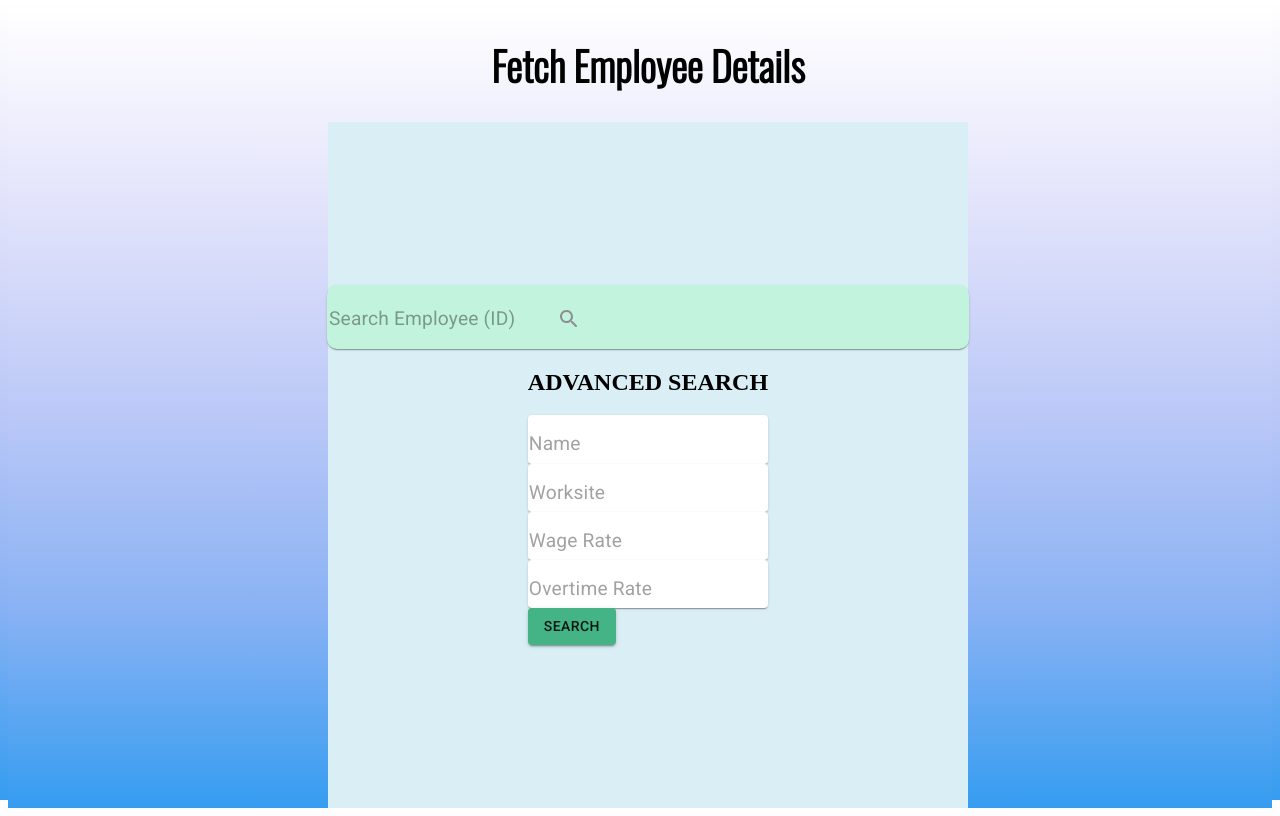
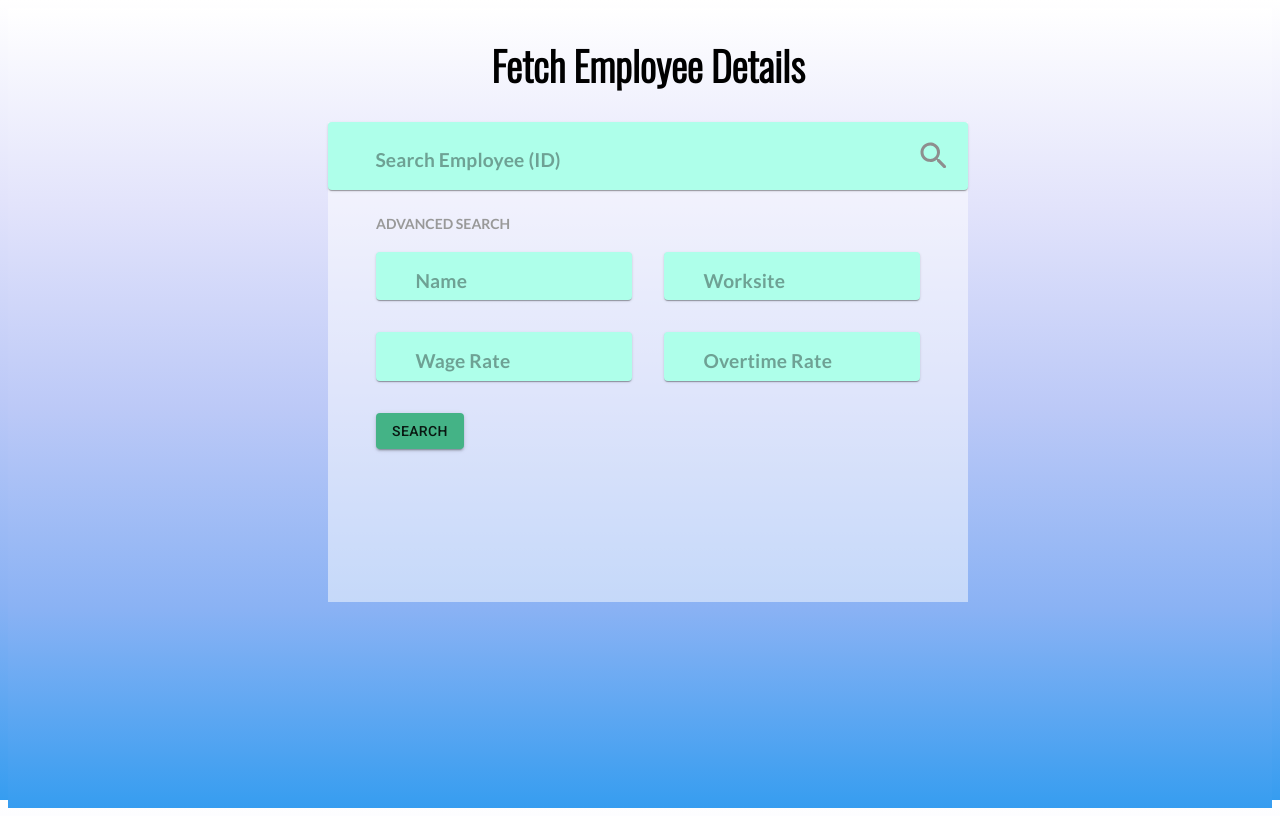
Before and after one commit to antoalex07/registry-frontend, a React (Vite) app: page /getEmployee in a window 1280 px wide. Built offline with nearby package versions, Linux system fonts and the light colour scheme.

Commit message:
styles for get-employee function created

```diff
--- a/src/App.css
+++ b/src/App.css
@@ -241,19 +241,7 @@
     left: 0;
     display: flex;
     flex-direction: column;
-    justify-content: center;
     align-items: center;
-  }
-
-  .get-employee .fixed-content {
-    margin: 0 auto;
-    display: flex;
-    flex-direction: column;
-    justify-content: center;
-    align-items: center;
-    background: #d9eff5;
-    width: 50vw;
-    height: 100vh;
   }
 
   .get-employee h1 {
@@ -261,38 +249,77 @@
     font-size: 40px;
   }
 
+  .get-employee .fixed-content {
+    margin: 0 auto;
+    display: flex;
+    flex-direction: column;
+    align-items: center;
+    background: rgba(255, 255, 255, 0.5);
+    width: 50vw;
+    height: 60vh;
+  }
+
   .get-employee .paper {
-    padding: 5px 1px;
-    width: 50vw;
-    border-radius: 10px;
-    background-color: #c2f3dd;
+    display: flex;
+    align-items: center;
+    padding: 8px;
+    width: 97.5%;
+    margin: 0 auto;
+    background-color: #aeffea;
   }
 
   .get-employee .search-bar {
+    flex-grow: 1;
+    margin-right: 10px;
     margin-top: 0.5em;
+    font-family: "Lato", sans-serif;
     font-size: larger;
+    font-weight: 700;
+    left: 2em;
     padding: 1px;
   }
 
   .get-employee .search-icon {
-    margin-bottom: 5px;
-    left: 0.75em;
+    font-size: 1.5em;
   }
 
-  .get-employee .or-part {
+  .get-employee .advance-search {
     display: flex;
-    align-items: center;
-  }
-
-  .get-employee hr {
-    flex: 1;
-    /* border: none; */
-    border-top: 1px solid #000;
-    margin: 0 10px;
-    width: 10px;
+    flex-direction: column;
+    align-items: baseline;
+    gap: 2em;
+    width: 85%;
   }
 
   .get-employee h2 {
-    margin: 0z;
+    font-family: "Lato", sans-serif;
+    color: #999;
+    font-size: 14px;
+    padding-top: 1em;
+    margin-bottom: -12px;
+  }
+
+  .get-employee .row {
+    display: flex;
+    flex-direction: row;
+    justify-content: space-between;
+    gap: 2em;
+  }
+
+  .get-employee .paper-second {
+    display: flex;
+    align-items: center;
+    width: 20vw;
+    justify-content: space-between;
+    background-color: #aeffea;
+  }
+
+  .get-employee .row-last {
+    position: relative;
+    padding-left: 84%;
+  }
+
+  .get-employee .submit-button {
+    font-size: 14px;
   }
 }
```
